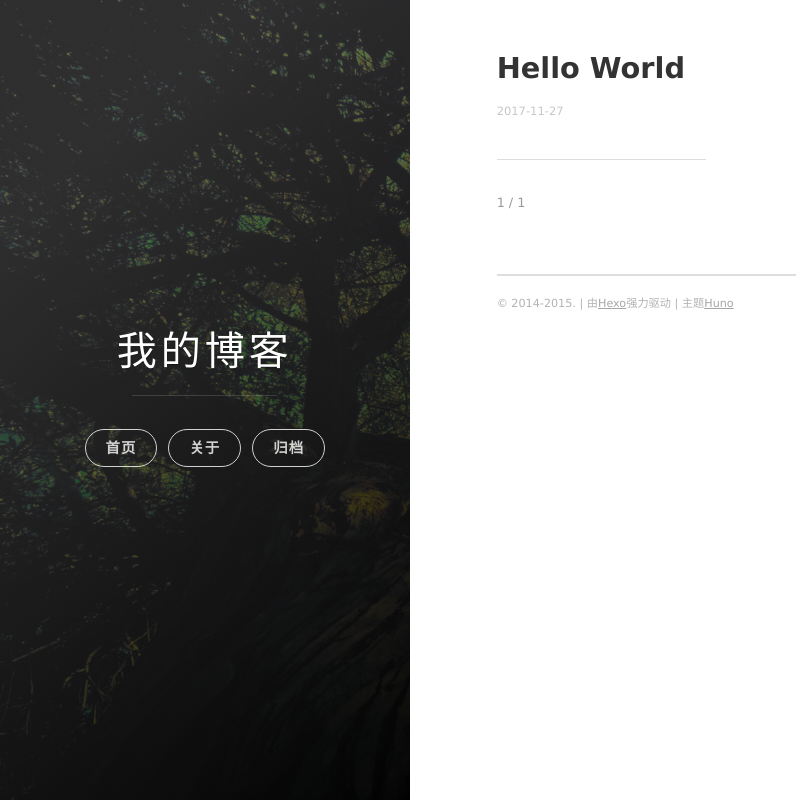
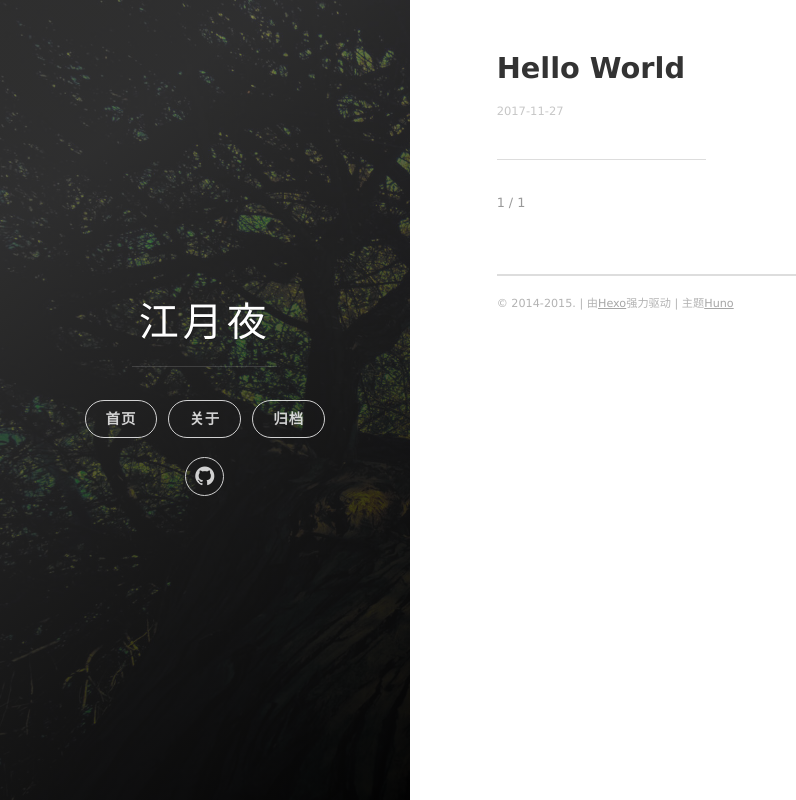
Before and after one commit to ajiu9/ajiu9.github.io, a plain HTML site: page index.html in a window 1280 px wide. Shown: the whole page, without its empty margins (0-796 px from the left). Drawn offline with nearby package versions, Linux system fonts and the light colour scheme; some packages are replaced by stand-ins of ours.

Commit message:
Site updated: 2017-11-27 18:24:42

```diff
--- a/index.html
+++ b/index.html
@@ -7,7 +7,7 @@
 
 
     <title>
-      我的博客
+      江月夜
     </title>
 
     <meta name="viewport" content="width=device-width, initial-scale=1, maximum-scale=1, user-scalable=no">
@@ -15,13 +15,18 @@
       <meta name="author" content="江月夜">
 
 
+      <meta name="description" content="腹有诗书气自华">
 
-    <meta property="og:type" content="website">
-<meta property="og:title" content="我的博客">
+
+    <meta name="description" content="腹有诗书气自华">
+<meta property="og:type" content="website">
+<meta property="og:title" content="江月夜">
 <meta property="og:url" content="http://yoursite.com/index.html">
-<meta property="og:site_name" content="我的博客">
+<meta property="og:site_name" content="江月夜">
+<meta property="og:description" content="腹有诗书气自华">
 <meta name="twitter:card" content="summary">
-<meta name="twitter:title" content="我的博客">
+<meta name="twitter:title" content="江月夜">
+<meta name="twitter:description" content="腹有诗书气自华">
 
 
 
@@ -53,7 +58,7 @@
 
 
 
-        <h1 class="panel-cover__title panel-title"><a href="/" title="link to homepage">我的博客</a></h1>
+        <h1 class="panel-cover__title panel-title"><a href="/" title="link to homepage">江月夜</a></h1>
         <hr class="panel-cover__divider" />
 
 
@@ -124,6 +129,45 @@ classes that you can use:
 -------------------------------->
 
 <!-- add social info here -->
+
+
+
+<nav class="cover-navigation navigation--social">
+  <ul class="navigation">
+
+
+      <!-- Github -->
+      <li class="navigation__item">
+        <a href="https://github.com/someus" title="Huno on GitHub">
+          <i class='icon icon-social-github'></i>
+          <span class="label">GitHub</span>
+        </a>
+      </li>
+
+
+    <!-- China social icon -->
+    <!--
+
+      <li class="navigation__item">
+        <a href="" title="">
+          <i class='icon cs-icon-douban'></i>
+          <span class="label">Douban</span>
+        </a>
+      </li>
+
+      <li class="navigation__item">
+        <a href="" title="">
+          <i class='icon cs-icon-weibo'></i>
+          <span class="label">Weibo</span>
+        </a>
+      </li>
+
+    -->
+
+
+
+  </ul>
+</nav>
 
 
 
```
Also changed, not shown: 2017/11/27/hello-world/index.html (+44 -5 lines), archives/2017/11/index.html (+45 -3 lines), archives/2017/index.html (+45 -3 lines), archives/index.html (+45 -3 lines).
